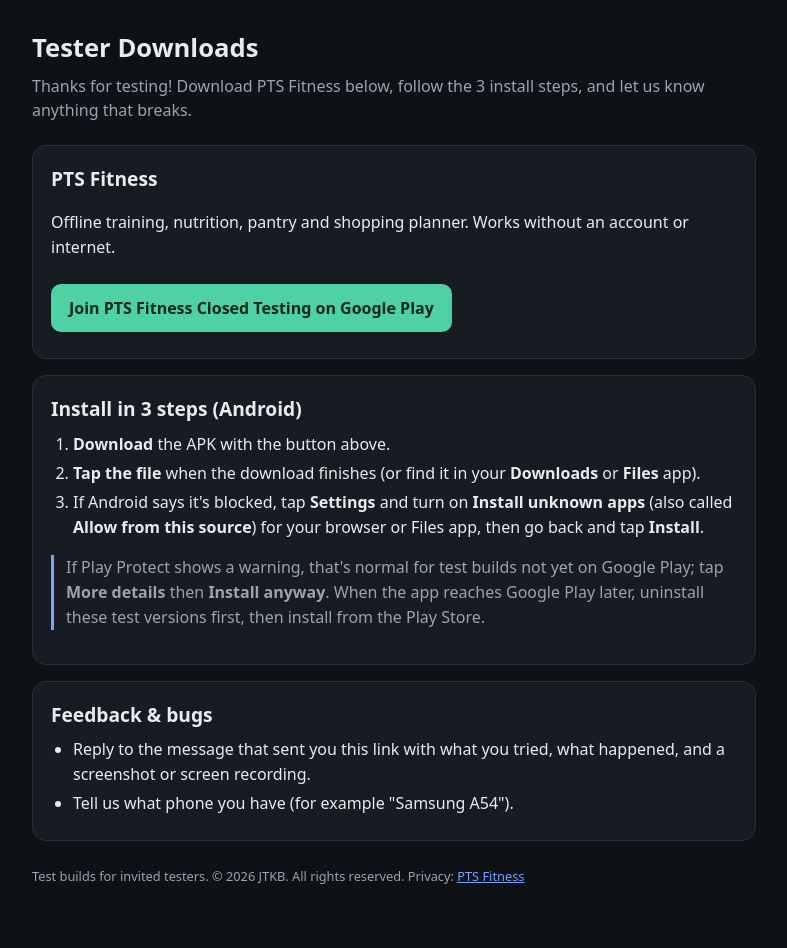
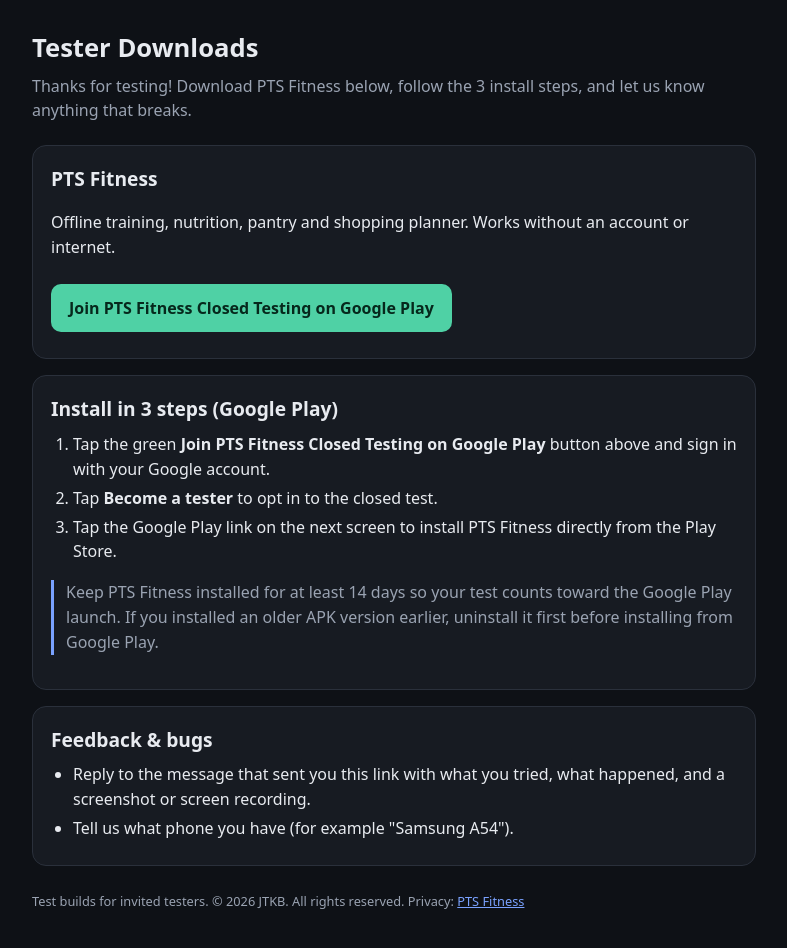
Before and after one commit to JTKB-dev/privacy, a plain HTML site: page testers/index.html in a window 1280 px wide. Shown: the whole page, without its empty margins (246-1033 px from the left). Drawn offline with Linux system fonts and the light colour scheme.

Commit message:
Update tester install steps for Google Play closed testing

```diff
--- a/testers/index.html
+++ b/testers/index.html
@@ -19,13 +19,7 @@ ol,ul{padding-left:22px;margin:6px 0}li{margin:4px 0}code{background:#222834;pad
 <a class="btn" href="https://play.google.com/apps/testing/com.pts.fitness" target="_blank" rel="noopener">Join PTS Fitness Closed Testing on Google Play</a>
 <!-- sha256 c1f8877b25447e152f12740a563a2d2c9763abe285a0723a671280bb4df5834e --></div>
 
-<div class="card"><h2>Install in 3 steps (Android)</h2>
-<ol>
-<li><b>Download</b> the APK with the button above.</li>
-<li><b>Tap the file</b> when the download finishes (or find it in your <b>Downloads</b> or <b>Files</b> app).</li>
-<li>If Android says it's blocked, tap <b>Settings</b> and turn on <b>Install unknown apps</b> (also called <b>Allow from this source</b>) for your browser or Files app, then go back and tap <b>Install</b>.</li>
-</ol>
-<p class="note">If Play Protect shows a warning, that's normal for test builds not yet on Google Play; tap <b>More details</b> then <b>Install anyway</b>. When the app reaches Google Play later, uninstall these test versions first, then install from the Play Store.</p></div>
+<div class="card"><h2>Install in 3 steps (Google Play)</h2><ol><li>Tap the green <b>Join PTS Fitness Closed Testing on Google Play</b> button above and sign in with your Google account.</li><li>Tap <b>Become a tester</b> to opt in to the closed test.</li><li>Tap the Google Play link on the next screen to install PTS Fitness directly from the Play Store.</li></ol><p class="note">Keep PTS Fitness installed for at least 14 days so your test counts toward the Google Play launch. If you installed an older APK version earlier, uninstall it first before installing from Google Play.</p></div>
 
 <div class="card"><h2>Feedback &amp; bugs</h2>
 <ul>
```
